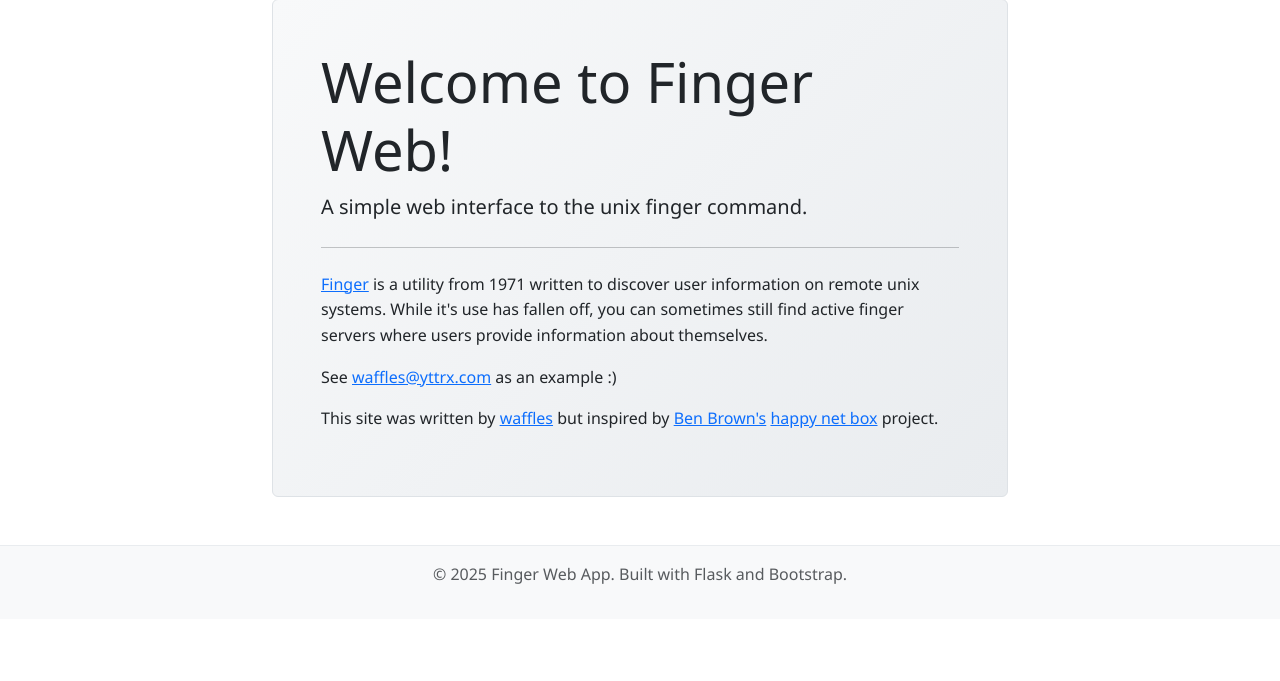
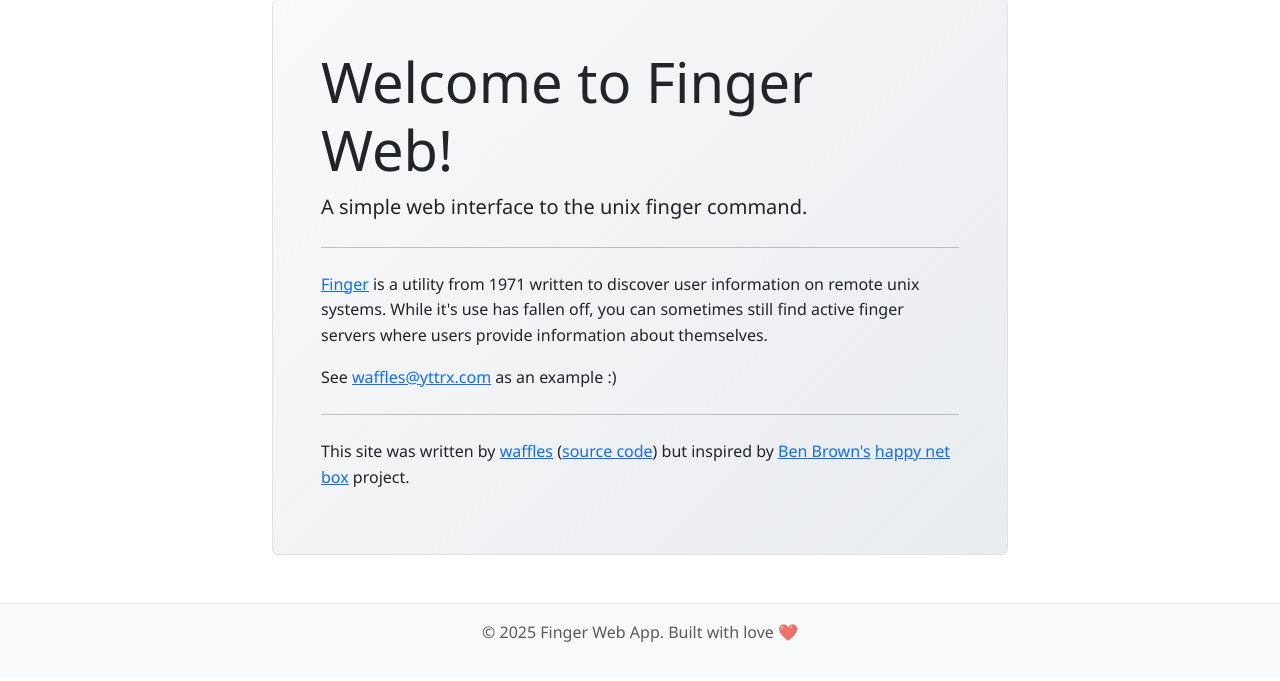
Before and after one commit to waffle2k/finger-web, a Flask app: page / in a window 1280 px wide. Shown: the part 89-770 px from the top of the page. Run offline with Flask 3, Linux system fonts and the light colour scheme.

Commit message:
Changed some of the formatting etc

```diff
--- a/templates/base.html
+++ b/templates/base.html
@@ -62,7 +62,7 @@
     <!-- Footer -->
     <footer class="bg-light text-center text-muted py-3 mt-5">
         <div class="container">
-            <p>&copy; 2025 Finger Web App. Built with Flask and Bootstrap.</p>
+            <p>&copy; 2025 Finger Web App. Built with love ❤️</p>
         </div>
     </footer>
 
--- a/templates/index.html
+++ b/templates/index.html
@@ -8,8 +8,8 @@
             <p class="lead">A simple web interface to the unix finger command.</p>
             <hr class="my-4">
             <p><a href="https://en.wikipedia.org/wiki/Finger_(protocol)">Finger</a> is a utility from 1971 written to discover user information on remote unix systems. While it's use has fallen off, you can sometimes still find active finger servers where users provide information about themselves.</p><p>See <a href="/finger/waffles@yttrx.com">waffles@yttrx.com</a> as an example :)</p>
-            <hl>
-            <p>This site was written by <a href="https://yttrx.com/@waffles">waffles</a> but inspired by <a href="https://benbrown.com">Ben Brown's</a> <a href="https://happynetbox.com/">happy net box</a> project.</p>
+            <hr class="my-4">
+            <p>This site was written by <a href="https://yttrx.com/@waffles">waffles</a> (<a href="https://github.com/waffle2k/finger-web/">source code</a>) but inspired by <a href="https://benbrown.com">Ben Brown's</a> <a href="https://happynetbox.com/">happy net box</a> project.</p>
         </div>
     </div>
 </div>
```
